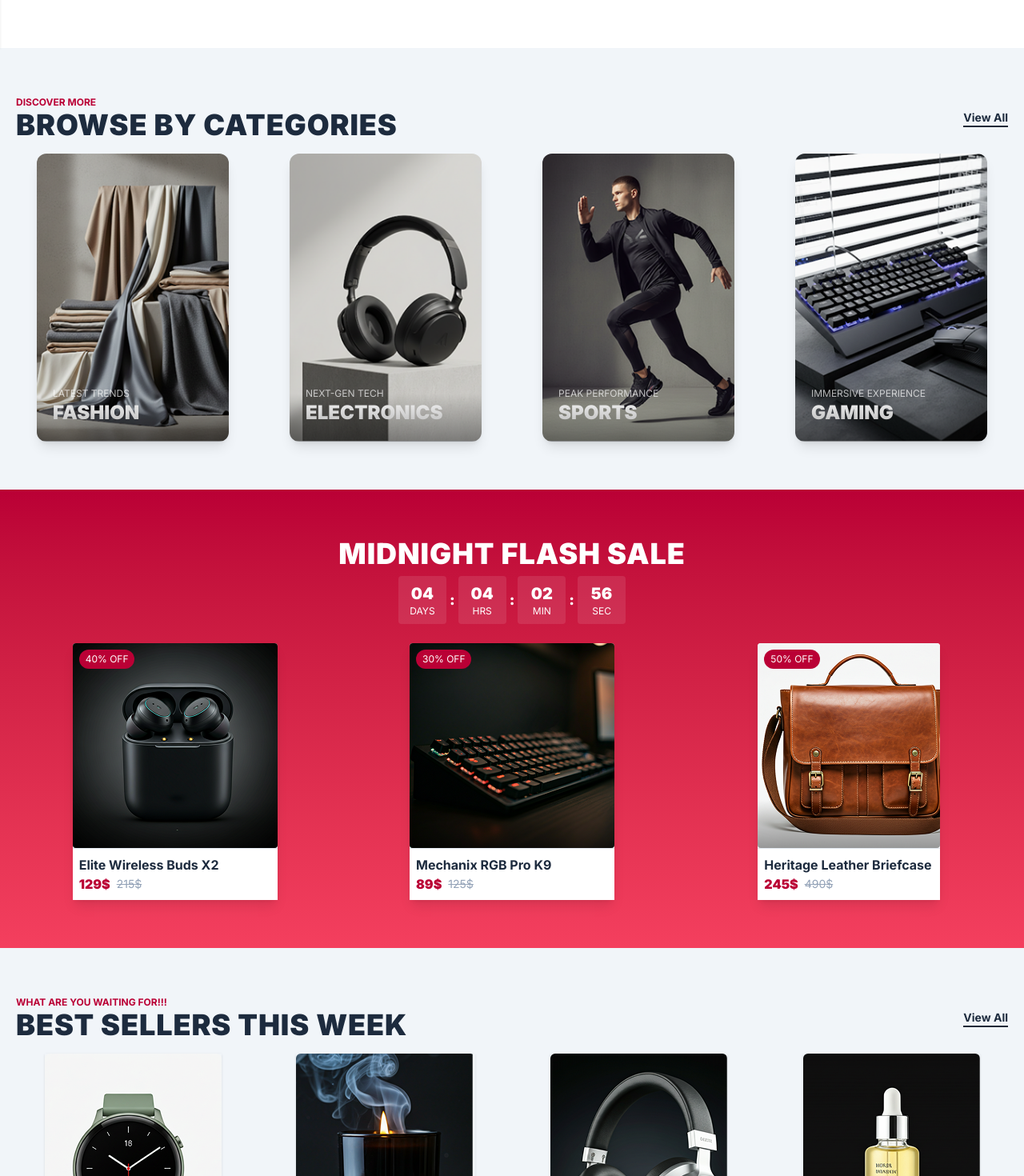
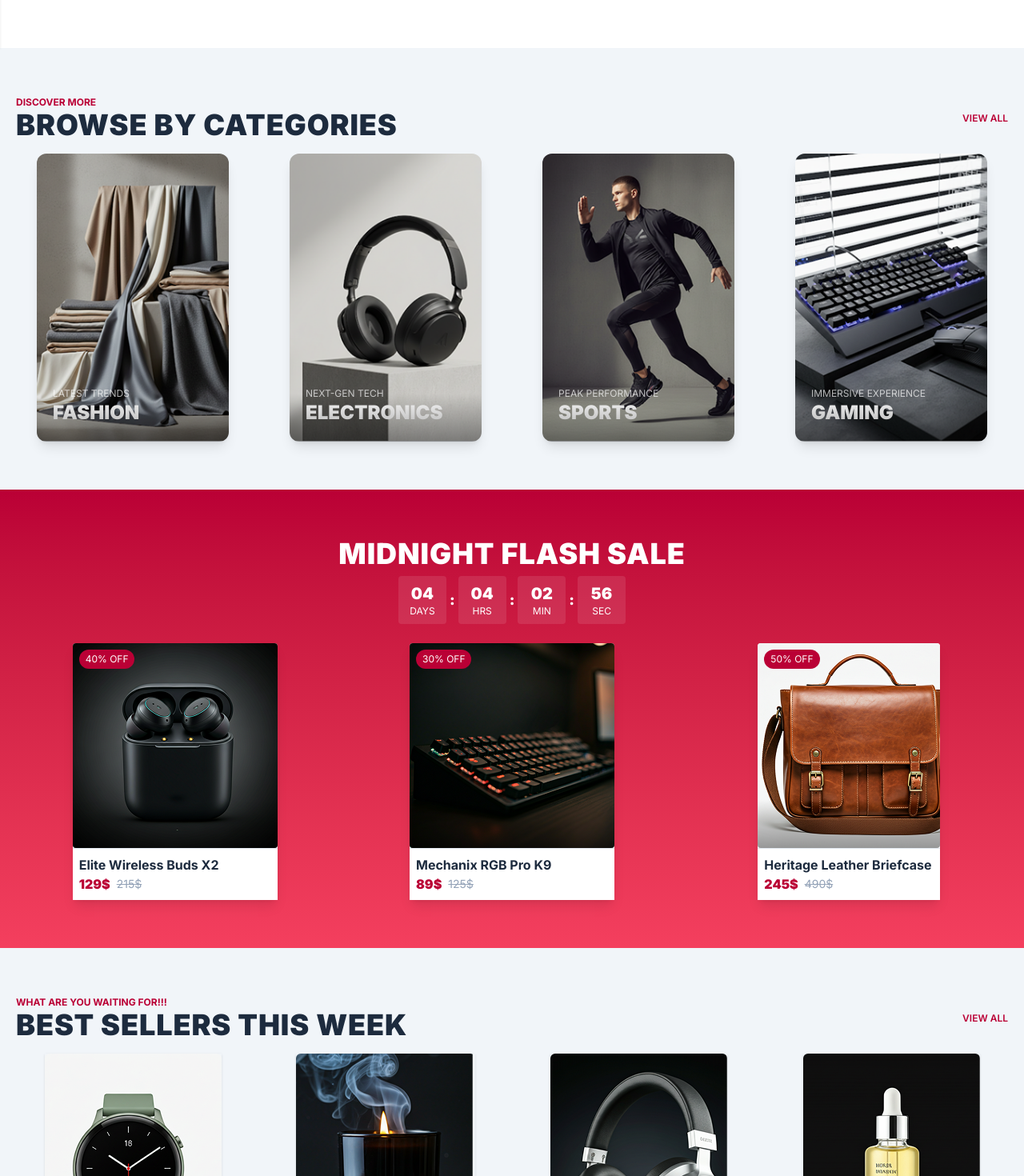
Before and after one commit to abdalla-samir/LuxeCommerce, a React (Vite) app: page / in a window 1280 px wide. Shown: the part 740-2210 px from the top of the page at 80% size. Built offline with nearby package versions, Linux system fonts and the light colour scheme.

Commit message:
Add the header link component to some parts of the components that require that

```diff
--- a/src/components/home/BestSellers.jsx
+++ b/src/components/home/BestSellers.jsx
@@ -1,6 +1,7 @@
 import { bestSellers } from "/src/data/bestSellers";
 import BestSellersCard from "/src/components/home/BestSellersCard";
 import Heading from "/src/components/ui/Heading";
+import HeaderLink from "/src/components/ui/HeaderLink";
 
 export default function BestSellers() {
     const bestSellersCards = bestSellers.map((obj) => (
@@ -21,12 +22,7 @@ export default function BestSellers() {
                     tag="What Are You Waiting For!!!"
                     headingLevel="heading-one"
                 />
-                <a
-                    href="#"
-                    className="border-b-2 w-fit border-border-dark text-sm font-bold"
-                >
-                    View All
-                </a>
+                <HeaderLink label="View All" to="/shop" />
             </div>
             <div className="grid-auto">{bestSellersCards}</div>
         </div>
--- a/src/components/home/Categories.jsx
+++ b/src/components/home/Categories.jsx
@@ -1,6 +1,7 @@
 import Heading from "/src/components/ui/Heading";
 import CategoriesCard from "/src/components/home/CategoriesCard";
 import { categories } from "/src/data/categories";
+import HeaderLink from "/src/components/ui/HeaderLink";
 
 export default function Categories() {
     const categoriesCards = categories.map((obj) => (
@@ -21,12 +22,7 @@ export default function Categories() {
                         tag="Discover More"
                         headingLevel="heading-one"
                     />
-                    <a
-                        href="#"
-                        className="border-b-2 w-fit border-border-dark text-sm font-bold"
-                    >
-                        View All
-                    </a>
+                    <HeaderLink label="View All" to="/shop" />
                 </div>
                 <div className="grid-auto">{categoriesCards}</div>
             </div>
```
